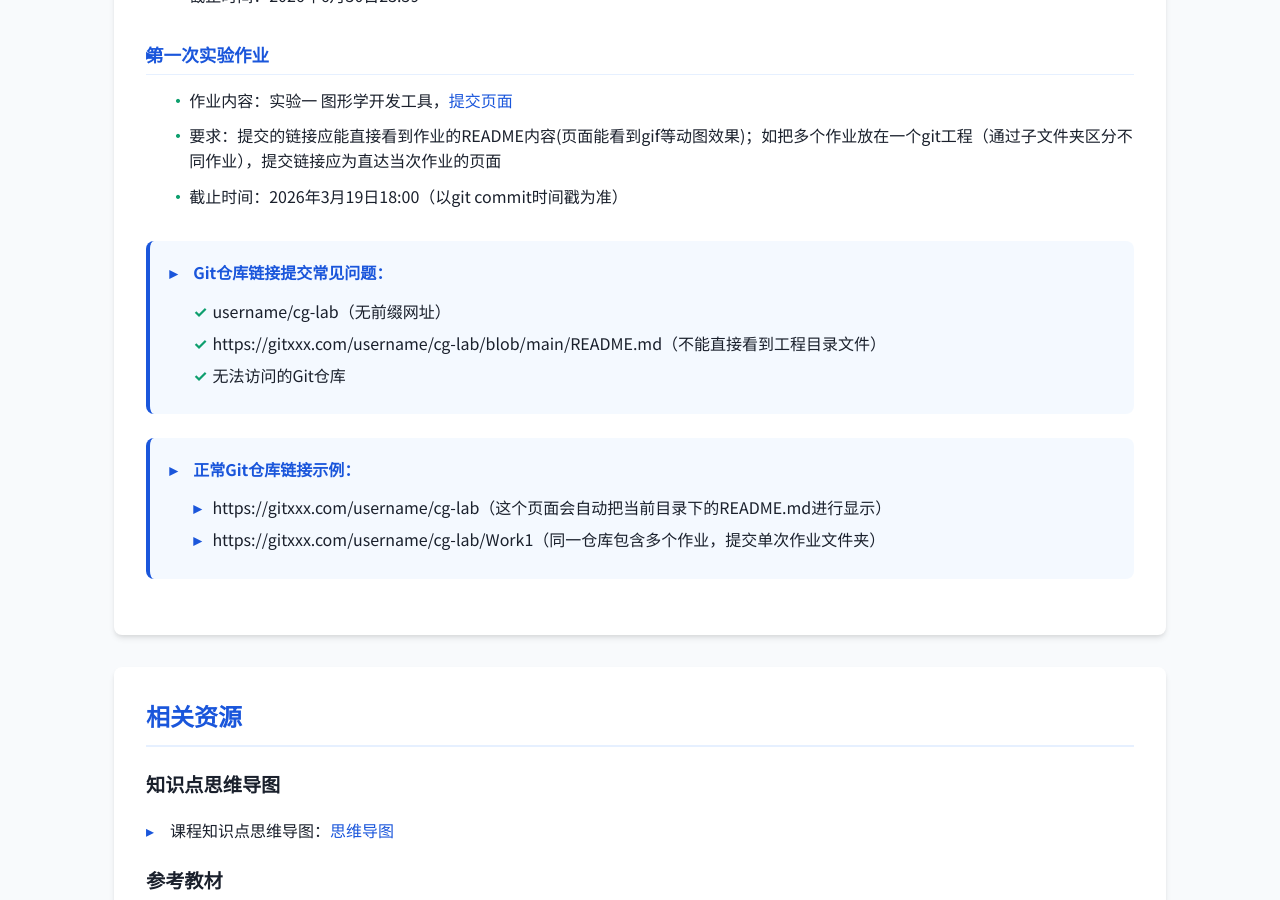
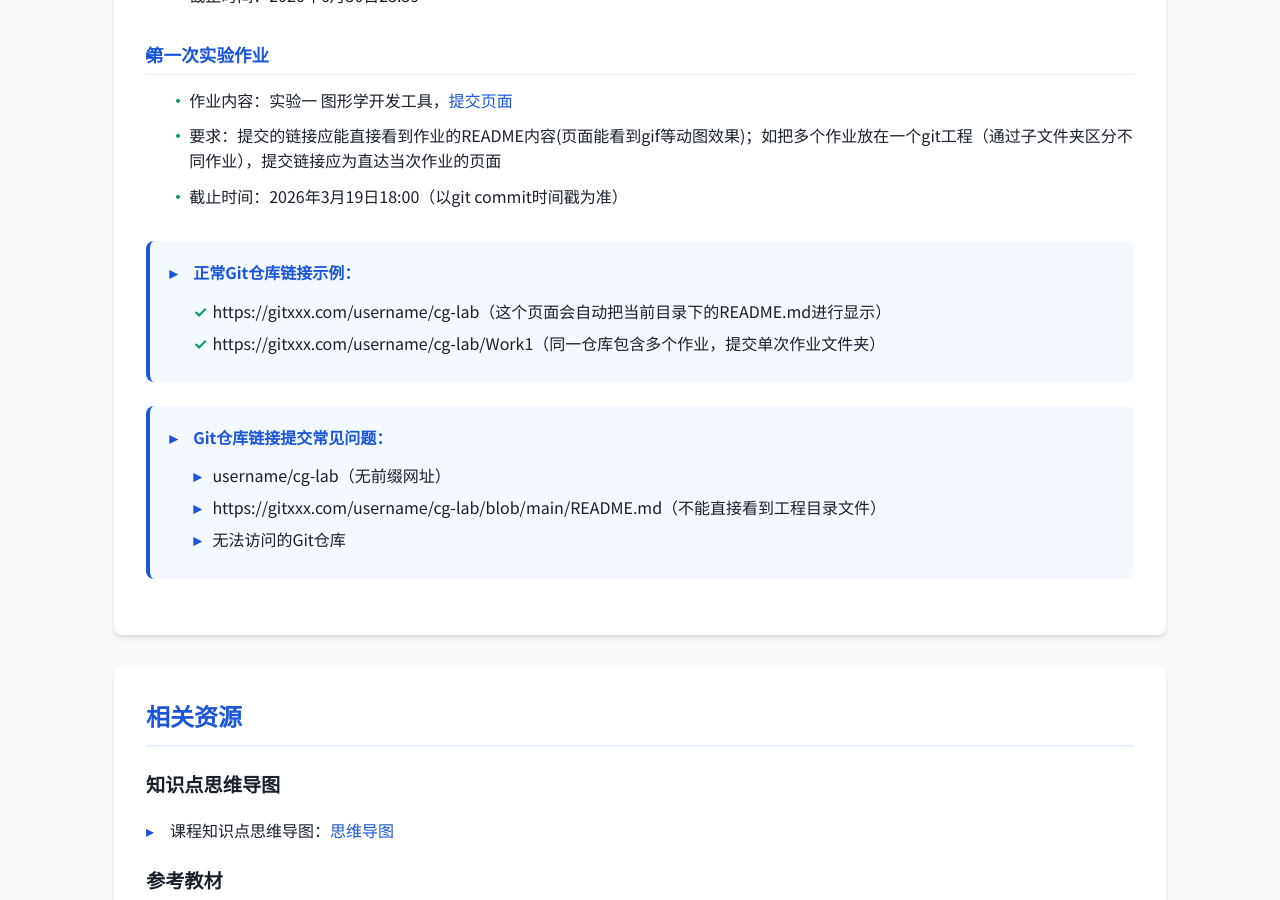
Before and after one commit to zhwinfo/zhwinfo.github.io, a Jekyll site: the page cg/index.html, which Jekyll copies as it is, in a window 1280 px wide and 900 px high, scrolled down 2574 px. Built offline with Jekyll 4.4.1, drawn with Linux system fonts in a browser that asks for light colours.

Commit message:
fast update

```diff
--- a/cg/index.html
+++ b/cg/index.html
@@ -560,6 +560,13 @@
                     </li>
                 </ul>
                 <ul class="git-list">
+                    <li>正常Git仓库链接示例：</li>
+                    <ul>
+                        <li>https://gitxxx.com/username/cg-lab（这个页面会自动把当前目录下的README.md进行显示）</li>
+                        <li>https://gitxxx.com/username/cg-lab/Work1（同一仓库包含多个作业，提交单次作业文件夹）</li>
+                    </ul>
+                </ul>
+                <ul class="git-list">
                     <li>Git仓库链接提交常见问题：</li>
                     <ul>
                         <li>username/cg-lab（无前缀网址）</li>
@@ -567,13 +574,7 @@
                         <li>无法访问的Git仓库</li>
                     </ul>
                 </ul>
-                <ul class="git-list">
-                    <li>正常Git仓库链接示例：</li>
-                    <ul>
-                        <li>https://gitxxx.com/username/cg-lab（这个页面会自动把当前目录下的README.md进行显示）</li>
-                        <li>https://gitxxx.com/username/cg-lab/Work1（同一仓库包含多个作业，提交单次作业文件夹）</li>
-                    </ul>
-                </ul>
+
             </div>
         </section>
 
```
